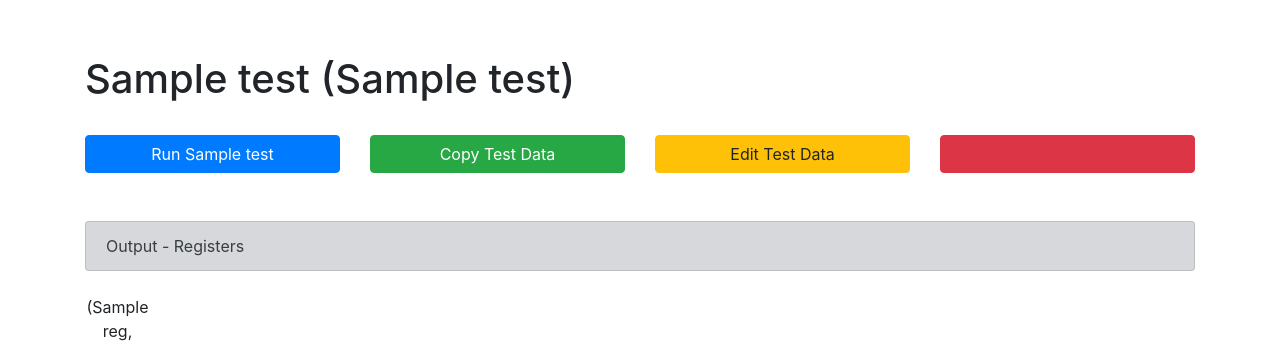
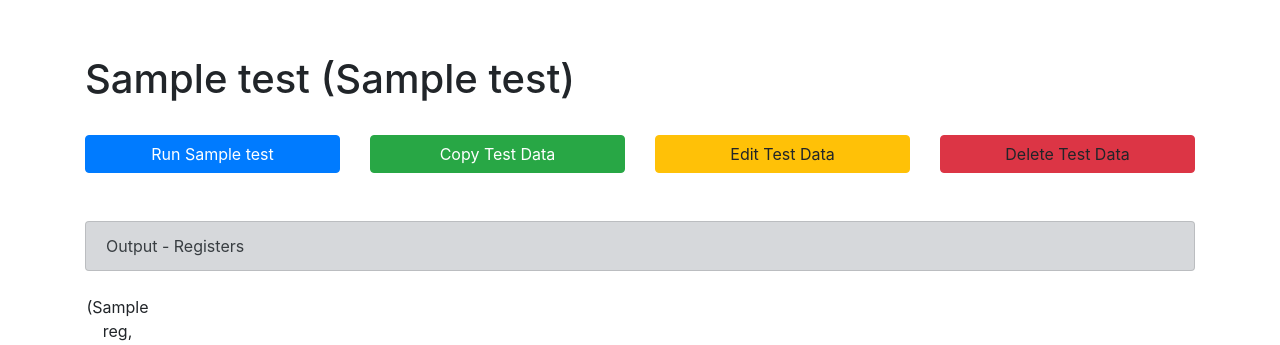
Before and after one commit to crazynayan/tpf2, a Python web app: template flask_app/templates/test_data_view.html in a window 1280 px wide. Shown: the part 58-403 px from the top of the page. Run offline with Jinja, Linux system fonts and the light colour scheme; the template is opened without the code that fills it: most values are stand-ins (such as "Sample title", 1, 10 or a date in 2020); form fields are guessed from the names that the template uses; some libraries are stand-ins or nearby versions.

Commit message:
Users can only update their own test data.

```diff
--- a/flask_app/server.py
+++ b/flask_app/server.py
@@ -126,6 +126,7 @@
         if not test_data:
             return dict()
         test_data["outputs"] = test_data["outputs"][0]
+        test_data["class_display"] = "disabled" if test_data["owner"] != current_user.email else str()
         return cls._decode_test_data(test_data)
 
     @classmethod
--- a/flask_app/templates/test_data_confirm.html
+++ b/flask_app/templates/test_data_confirm.html
@@ -18,7 +18,7 @@
         </div>
         <div class="col-md">
             <a class="btn btn-danger btn-block"
-               href="{{ url_for('get_all_test_data') }}">
+               href="{{ url_for('get_test_data', test_data_id=test_data.id) }}">
                 Cancel
             </a>
         </div>
--- a/flask_app/templates/test_data_view.html
+++ b/flask_app/templates/test_data_view.html
@@ -17,16 +17,22 @@
             </a>
         </div>
         <div class="col-md-3">
-            <a class="btn btn-warning btn-block text-center"
+            <a class="btn btn-warning btn-block text-center {{ test_data.class_display }}"
                href="{{ url_for('confirm_test_data', test_data_id=test_data.id) }}">
                 Edit Test Data
             </a>
         </div>
         <div class="col-md-3">
-            <form action="" method="post" novalidate>
-                {{ form.hidden_tag() }}
-                {{ form.delete(class="btn btn-danger btn-block text-center") }}
-            </form>
+            {% if test_data.class_display %}
+                <a class="btn btn-danger btn-block text-center {{ test_data.class_display }}">
+                    Delete Test Data
+                </a>
+            {% else %}
+                <form action="" method="post" novalidate>
+                    {{ form.hidden_tag() }}
+                    {{ form.delete(class="btn btn-danger btn-block text-center") }}
+                </form>
+            {% endif %}
         </div>
     </div>
     <br>
```
